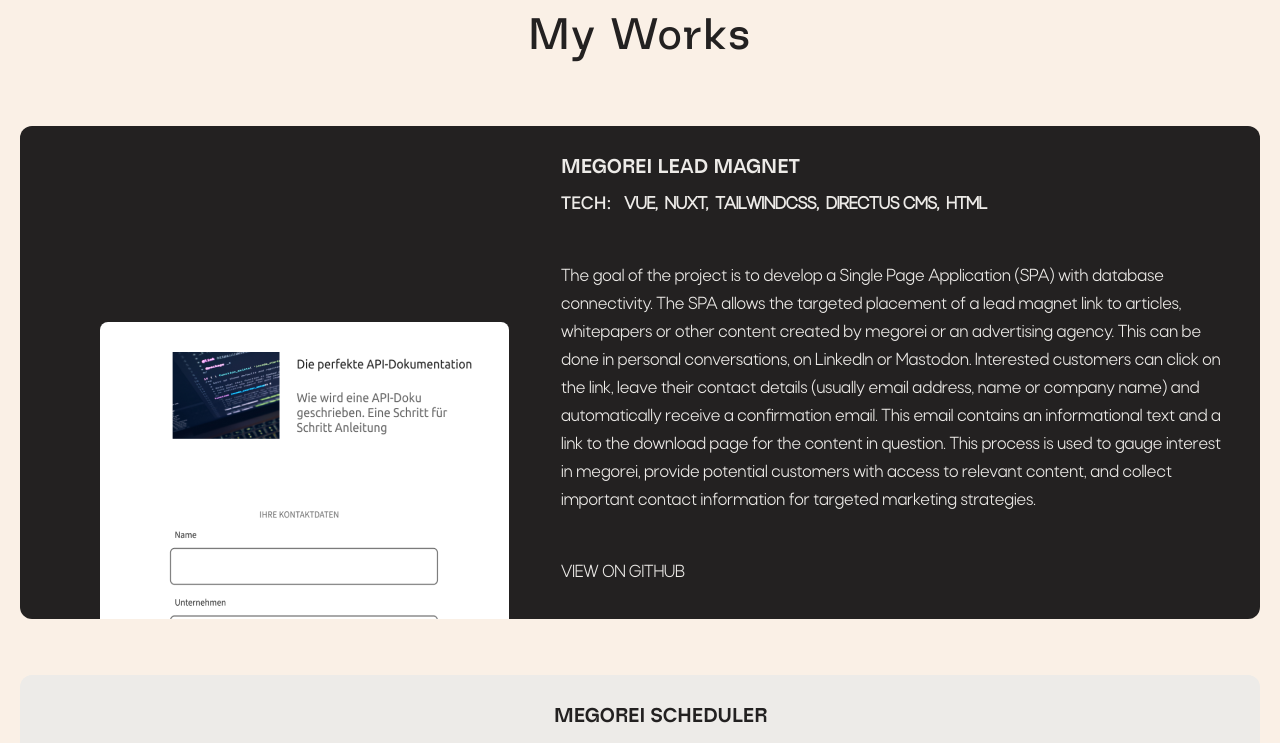
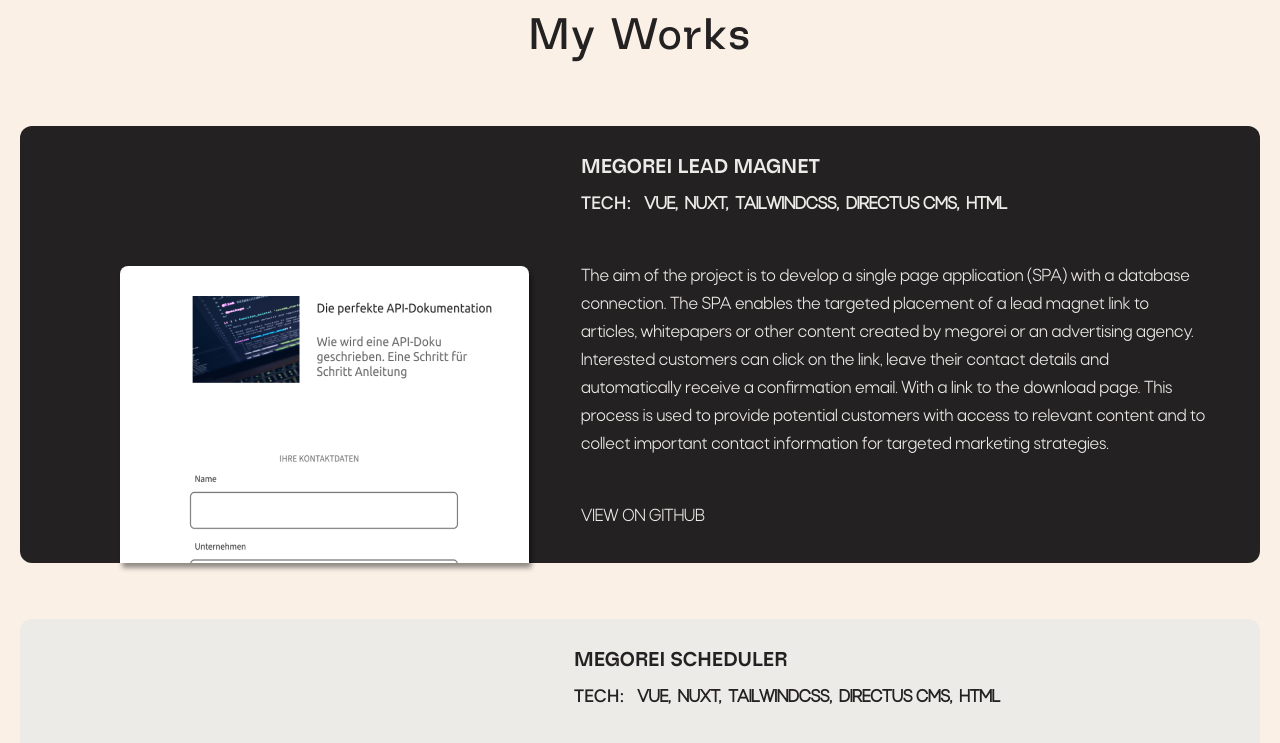
Before and after one commit to pascal-koop/koop_website, a Nuxt app: page / in a window 1280 px wide. Shown: the part 1520-2263 px from the top of the page. Built offline with nearby package versions, Linux system fonts and the light colour scheme.

Commit message:
Add boxShadow style for cardImage and adjust styling in TheWorkSection.vue and update project description in en-US.json

```diff
--- a/components/TheWorkSection.vue
+++ b/components/TheWorkSection.vue
@@ -23,7 +23,6 @@
 <style>
 	.work-card:nth-of-type(odd) {
 		@apply bg-cardDark;
-
 		.work-card-subtitle,
 		.work-card-text,
 		.work-card-link,
@@ -32,8 +31,6 @@
 			@apply text-textLight;
 		}
 	}
-
-
 </style>
 
 <template>
@@ -42,14 +39,14 @@
 		class="work mx-5">
 		<h1 class="section-title title">{{ $t('sectionTitles.works') }}</h1>
 		<div
-			class="work-card bg-cardLight pt-1 rounded-xl mt-14 flex flex-col lg:flex-row"
+			class="work-card bg-cardLight pt-1 rounded-xl mt-14 flex flex-col lg:flex-row px-5"
 			v-for="project in projectData"
 			:key="project.title">
 			<img
 				:src="project.previewLarge"
 				loading="lazy"
 				alt="work-preview-image"
-				class="work-card-img px-10 mx-auto mt-5 lg:mt-auto mb-5 lg:mb-0 lg:ml-20 lg:mx-5 lg:px-0 rounded-t-lg"
+				class="work-card-img mx-auto mt-8 lg:mt-auto mb-5 lg:mb-0 lg:ml-20 lg:mx-5 lg:px-0 rounded-t-lg lg:shadow-cardImage"
 				style="image-rendering: crisp-edges; image-rendering: -webkit-optimize-contrast;
 "
 			>
--- a/lang/de-DE.json
+++ b/lang/de-DE.json
@@ -15,7 +15,7 @@
 	"story": "Mein Weg zum Fachinformatiker begann mit einer abgeschlossenen Ausbildung zum Tischler und verschiedenen Jobs. Doch während der Corona-Pandemie entdeckte ich die Welt der Webentwicklung und mir wurde klar, dass ich mich weiterentwickeln wollte. Also habe ich ein Jahr lang mit großem Enthusiasmus gelernt, und je mehr ich mich in die Materie vertiefte, desto größer wurde meine Leidenschaft dafür. Da beschloss ich, eine Ausbildung als Informatikerin zu beginnen. \n\n Ich bin ein aufgeschlossener Mensch, der immer bestrebt ist, schnell etwas Neues zu lernen. In meiner Freizeit lese ich gerne, mache Calisthenics (eine Mischung aus Krafttraining und Gymnastik), meditiere und tanze House Dance. \n\n Ich glaube, dass meine Fähigkeit, mich ständig neuen Herausforderungen zu stellen, sowie meine ausgezeichneten Team- und Kommunikationsfähigkeiten mich zu einer wertvollen Ergänzung für jedes Team machen. Ich bin überzeugt, dass meine Leidenschaft für Technik und meine Bereitschaft, ständig dazuzulernen, zur Entwicklung kreativer Lösungen beitragen und das Team auf seinem Weg zum Erfolg unterstützen kann.",
 	"projects": {
 		"description": {
-			"leadMagnet": "Das Ziel des Projektes ist die Entwicklung einer Single Page Application (SPA) mit Datenbankanbindung. \n\n Die SPA ermöglicht die gezielte Platzierung eines Lead-Magnet-Links zu Artikeln, Whitepapers oder anderen von megorei oder einer Werbeagentur erstellten Inhalten. \n\n Dies kann in persönlichen Gesprächen, auf LinkedIn oder Mastodon geschehen. Interessierte Kunden können auf den Link klicken, hinterlassen ihre Kontaktdaten (meist E-Mail-Adresse, Name oder Firmenname) und erhalten automatisch eine Bestätigungs-E-Mail. Diese E-Mail enthält einen Informationstext und einen Link zur Download-Seite für den betreffenden Inhalt. \n\n Dieses Verfahren dient dazu, das Interesse an megorei zu ermitteln, potenziellen Kunden Zugang zu relevanten Inhalten zu verschaffen und wichtige Kontaktinformationen für gezielte Marketingstrategien zu sammeln.",
+			"leadMagnet": "Das Ziel des Projektes ist die Entwicklung einer Single Page Application (SPA) mit Datenbankanbindung. \n\n Die SPA ermöglicht die gezielte Platzierung eines Lead-Magnet-Links zu Artikeln, Whitepapers oder anderen von megorei oder einer Werbeagentur erstellten Inhalten. \n\n Interessierte Kunden können auf den Link klicken, hinterlassen ihre Kontaktdaten und erhalten automatisch eine Bestätigungs-E-Mail. Mit einen Link zur Download-Seite. \n\n Dieses Verfahren dient dazu, potenziellen Kunden Zugang zu relevanten Inhalten zu verschaffen und wichtige Kontaktinformationen für gezielte Marketingstrategien zu sammeln.",
 			"megoreiScheduler": "Im Rahmen meines Praktikums bei der megorei Software GmbH verfolgten wir das Ziel, einen Terminplaner zu entwickeln. Unsere Lösung ist eine Webapplikation, die es dem Benutzer ermöglicht, Datum und Zeitbereich auszuwählen und seine Kontaktdaten für die Terminbuchung zu hinterlassen. \n\nBei der Implementierung wurde auf Benutzerfreundlichkeit, Sicherheit und Skalierbarkeit geachtet. Außerdem musste die Corporate Identity bei der Gestaltung berücksichtigt werden. \n\n ***Das Logo und die Texte mussten geändert werden.",
 			"cocktailBar": "Bei diesem Projekt handelt es sich um einen Online-Shop für eine Bar, in dem Kunden, Cocktails für ihre Reservierungen im Voraus bestellen können. \n\n Wenn die Kunden ankommen und an ihren Tischen Platz nehmen, kann der Barkeeper die Bestellung erfüllen, die zuvor aufgegeben wurde."
 		}
--- a/lang/en-US.json
+++ b/lang/en-US.json
@@ -15,7 +15,7 @@
   "story": "My journey to becoming a computer scientist started with a completed apprenticeship as a carpenter and various jobs. But, during the Corona pandemic, I discovered the world of web development, and I realized that I wanted to continue to develop myself further. So, I spent a year learning with great enthusiasm, and the more I delved into it, the more I became passionate about it. That's when I decided to start my training as a computer scientist. \n\n I am an open-minded individual who is always eager to learn new things quickly. In my free time, I enjoy reading, Calisthenics (a mixture of strength training and gymnastics), meditation, and house dance. \n\n I believe that my ability to continuously face new challenges, as well as my excellent team-oriented and communication skills, make me a valuable addition to any team. I am convinced that my passion for technology and my willingness to constantly learn can contribute to the development of creative solutions and support the team on its path to success.",
   "projects": {
 		"description": {
-			"leadMagnet": "The goal of the project is to develop a Single Page Application (SPA) with database connectivity. \n\n The SPA allows the targeted placement of a lead magnet link to articles, whitepapers or other content created by megorei or an advertising agency. \n\n This can be done in personal conversations, on LinkedIn or Mastodon. Interested customers can click on the link, leave their contact details (usually email address, name or company name) and automatically receive a confirmation email. This email contains an informational text and a link to the download page for the content in question. \n\n This process is used to gauge interest in megorei, provide potential customers with access to relevant content, and collect important contact information for targeted marketing strategies.",
+			"leadMagnet": "The aim of the project is to develop a single page application (SPA) with a database connection. \n\nThe SPA enables the targeted placement of a lead magnet link to articles, whitepapers or other content created by megorei or an advertising agency. \n\n Interested customers can click on the link, leave their contact details and automatically receive a confirmation email. With a link to the download page. \n\n This process is used to provide potential customers with access to relevant content and to collect important contact information for targeted marketing strategies.",
 			"megoreiScheduler": "As part of my internship at megorei Software GmbH, we pursued the goal of developing an appointment scheduler. Previously, the company only had a hard-coded e-mail address for managing appointments.\n\nOur solution is a web application that allows users to select the date and time range and leave their contact details for booking appointments. \n\nDuring implementation, attention was paid to user-friendliness, security and scalability. Furthermore, the corporate identity had to be taken into account in the design. \n\n ***The logo and texts had to be changed.",
 			"cocktailBar": "This project is an online shop for a bar where customers can order cocktails ahead of time for their reservations. \n\n When the customers arrive and take a seat at their tables, the bartender can fulfill the order that took place earlier."
 		}
--- a/tailwind.config.ts
+++ b/tailwind.config.ts
@@ -23,6 +23,9 @@ module.exports = {
 
 		},
 		extend: {
+			boxShadow: {
+				cardImage: '2.4px 4.8px 4.8px hsl(0deg 0% 0% / 43%);'
+			},
 			animation: {
 				slideInFromLeft: 'slideInFromLeft 2s cubic-bezier(0.19, 1, 0.22, 1)',
 				slideInFromTop: 'slideInFromTop 2.5s cubic-bezier(0.19, 1, 0.22, 1)'
```
